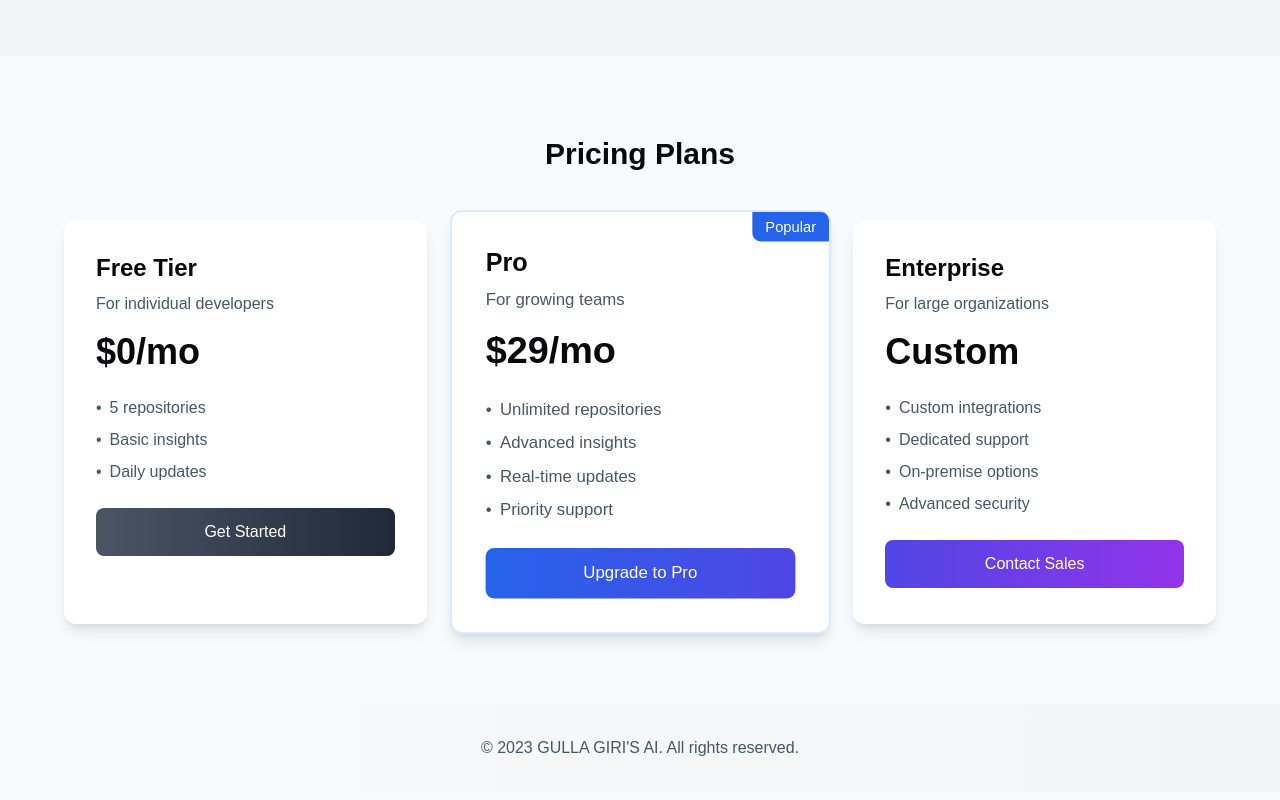
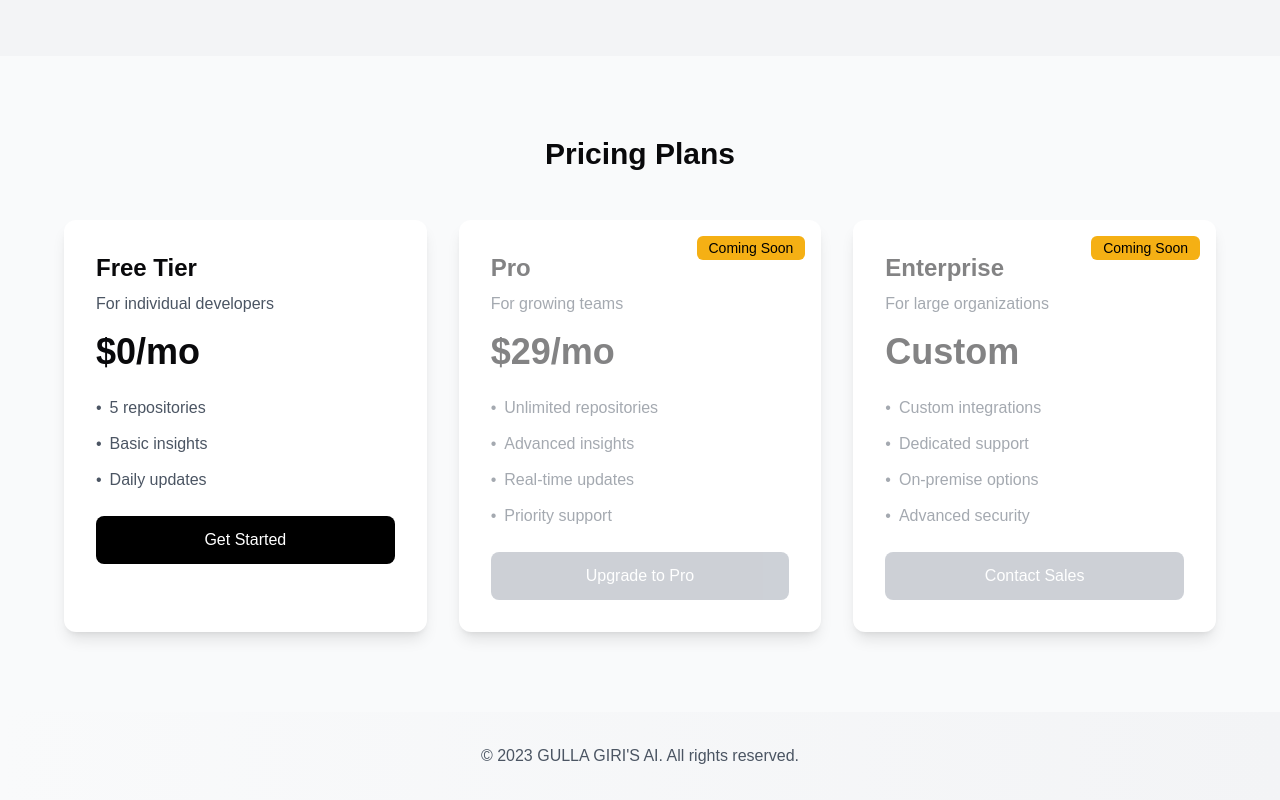
Before and after one commit to giri18v/giris-ai, a Next.js app: page / in a window 1280 px wide. Shown: the part 812-1612 px from the top of the page. Built offline with nearby package versions, Linux system fonts and the light colour scheme; no server answers.

Commit message:
Modified the pricing options to grey and coming soon

```diff
--- a/app/components/LandingPageContent.tsx
+++ b/app/components/LandingPageContent.tsx
@@ -162,95 +162,103 @@ export default function LandingPageContent() {
                 <h3 className="text-2xl font-semibold mb-2">Free Tier</h3>
                 <p className="text-gray-600 mb-4">For individual developers</p>
                 <p className="text-4xl font-bold mb-6">$0/mo</p>
-                <ul className="mb-6 text-gray-600">
-                  <li className="mb-2 flex items-center">
+                <ul className="mb-6 text-gray-600 space-y-3">
+                  <li className="flex items-center">
                     <span className="mr-2">•</span>
                     5 repositories
                   </li>
-                  <li className="mb-2 flex items-center">
+                  <li className="flex items-center">
                     <span className="mr-2">•</span>
                     Basic insights
                   </li>
-                  <li className="mb-2 flex items-center">
+                  <li className="flex items-center">
                     <span className="mr-2">•</span>
                     Daily updates
                   </li>
                 </ul>
                 <Link
                   href="/signup"
-                  className="block text-center bg-gradient-to-r from-gray-600 to-gray-800 text-white px-6 py-3 rounded-lg
-                    hover:shadow-lg hover:scale-105 transition-all duration-200"
+                  className="block text-center bg-black text-white px-6 py-3 rounded-lg
+                    hover:bg-gray-800 transition-colors duration-200"
                 >
                   Get Started
                 </Link>
               </div>
 
               {/* Pro Tier */}
-              <div className="bg-white p-6 md:p-8 rounded-xl shadow-lg hover:shadow-xl transition-shadow duration-300
-                transform scale-105 border-2 border-blue-100 relative">
-                <div className="absolute top-0 right-0 bg-blue-600 text-white px-3 py-1 rounded-bl-lg rounded-tr-lg text-sm">
-                  Popular
+              <div className="bg-white p-6 md:p-8 rounded-xl shadow-lg transition-shadow duration-300 relative">
+                <div className="absolute right-4 top-4">
+                  <span className="bg-[#F5B014] text-black px-3 py-1 rounded-md text-sm font-medium">
+                    Coming Soon
+                  </span>
                 </div>
+                <div className="opacity-50">
                   <h3 className="text-2xl font-semibold mb-2">Pro</h3>
                   <p className="text-gray-600 mb-4">For growing teams</p>
                   <p className="text-4xl font-bold mb-6">$29/mo</p>
-                <ul className="mb-6 text-gray-600">
-                  <li className="mb-2 flex items-center">
+                  <ul className="mb-6 text-gray-600 space-y-3">
+                    <li className="flex items-center">
                       <span className="mr-2">•</span>
                       Unlimited repositories
                     </li>
-                  <li className="mb-2 flex items-center">
+                    <li className="flex items-center">
                       <span className="mr-2">•</span>
                       Advanced insights
                     </li>
-                  <li className="mb-2 flex items-center">
+                    <li className="flex items-center">
                       <span className="mr-2">•</span>
                       Real-time updates
                     </li>
-                  <li className="mb-2 flex items-center">
+                    <li className="flex items-center">
                       <span className="mr-2">•</span>
                       Priority support
                     </li>
                   </ul>
-                <Link
-                  href="/signup"
-                  className="block text-center bg-gradient-to-r from-blue-600 to-indigo-600 text-white px-6 py-3 rounded-lg
-                    hover:shadow-lg hover:scale-105 transition-all duration-200"
+                  <div
+                    className="block text-center bg-gray-400 text-white px-6 py-3 rounded-lg
+                      cursor-not-allowed"
                   >
                     Upgrade to Pro
-                </Link>
+                  </div>
+                </div>
               </div>
 
               {/* Enterprise Tier */}
-              <div className="bg-white p-6 md:p-8 rounded-xl shadow-lg hover:shadow-xl transition-shadow duration-300">
+              <div className="bg-white p-6 md:p-8 rounded-xl shadow-lg transition-shadow duration-300 relative">
+                <div className="absolute right-4 top-4">
+                  <span className="bg-[#F5B014] text-black px-3 py-1 rounded-md text-sm font-medium">
+                    Coming Soon
+                  </span>
+                </div>
+                <div className="opacity-50">
                   <h3 className="text-2xl font-semibold mb-2">Enterprise</h3>
                   <p className="text-gray-600 mb-4">For large organizations</p>
                   <p className="text-4xl font-bold mb-6">Custom</p>
-                <ul className="mb-6 text-gray-600">
-                  <li className="mb-2 flex items-center">
+                  <ul className="mb-6 text-gray-600 space-y-3">
+                    <li className="flex items-center">
                       <span className="mr-2">•</span>
                       Custom integrations
                     </li>
-                  <li className="mb-2 flex items-center">
+                    <li className="flex items-center">
                       <span className="mr-2">•</span>
                       Dedicated support
                     </li>
-                  <li className="mb-2 flex items-center">
+                    <li className="flex items-center">
                       <span className="mr-2">•</span>
                       On-premise options
                     </li>
-                  <li className="mb-2 flex items-center">
+                    <li className="flex items-center">
                       <span className="mr-2">•</span>
                       Advanced security
                     </li>
                   </ul>
-                <Link
-                  href="/contact"
-                  className="block text-center bg-gradient-to-r from-indigo-600 to-purple-600 text-white px-6 py-3 rounded-lg
-                    hover:shadow-lg hover:scale-105 transition-all duration-200"
+                  <div
+                    className="block text-center bg-gray-400 text-white px-6 py-3 rounded-lg
+                      cursor-not-allowed"
                   >
                     Contact Sales
-                </Link>
+                  </div>
+                </div>
               </div>
             </div>
           </div>
```
Lines whose indentation alone changed are shown as unchanged.
